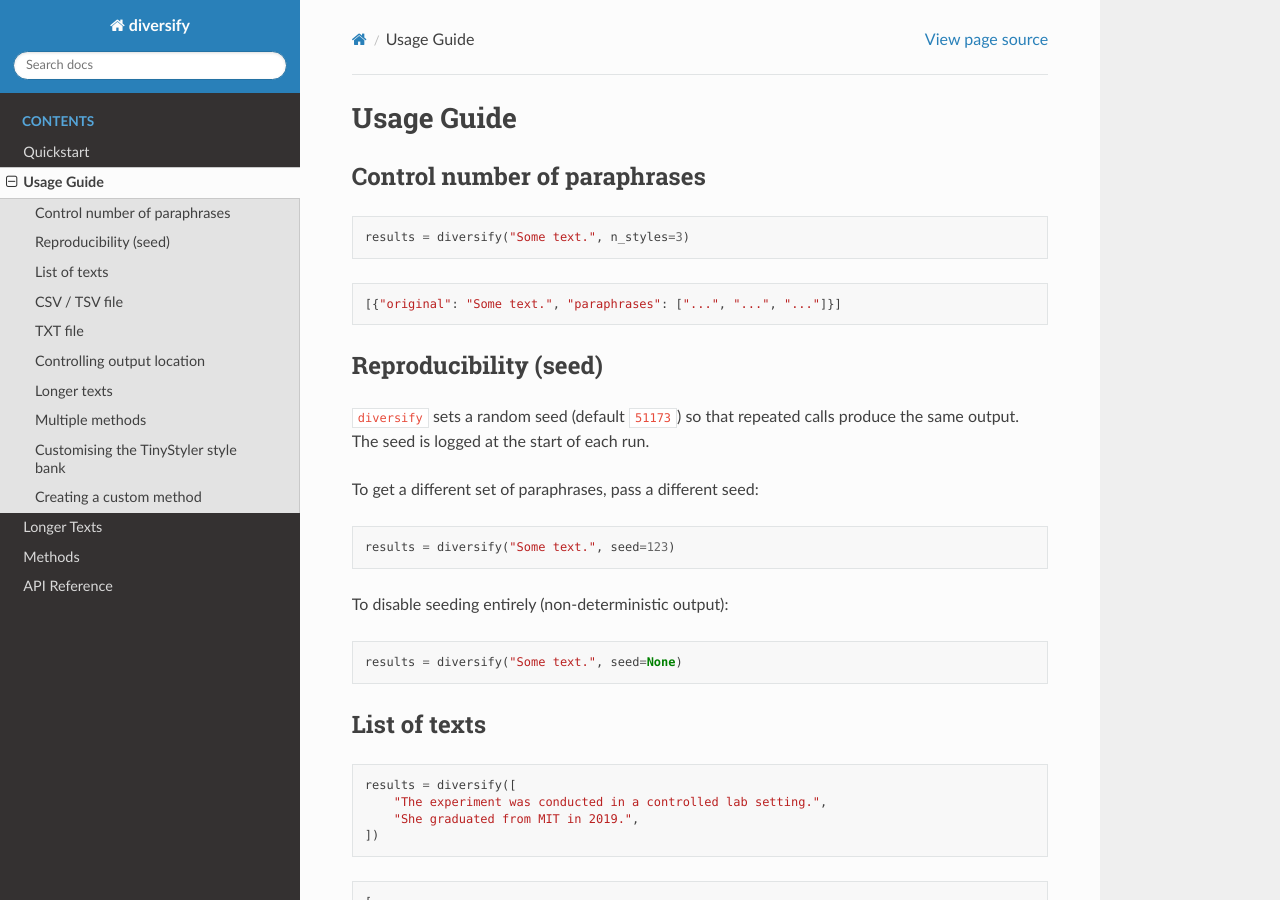
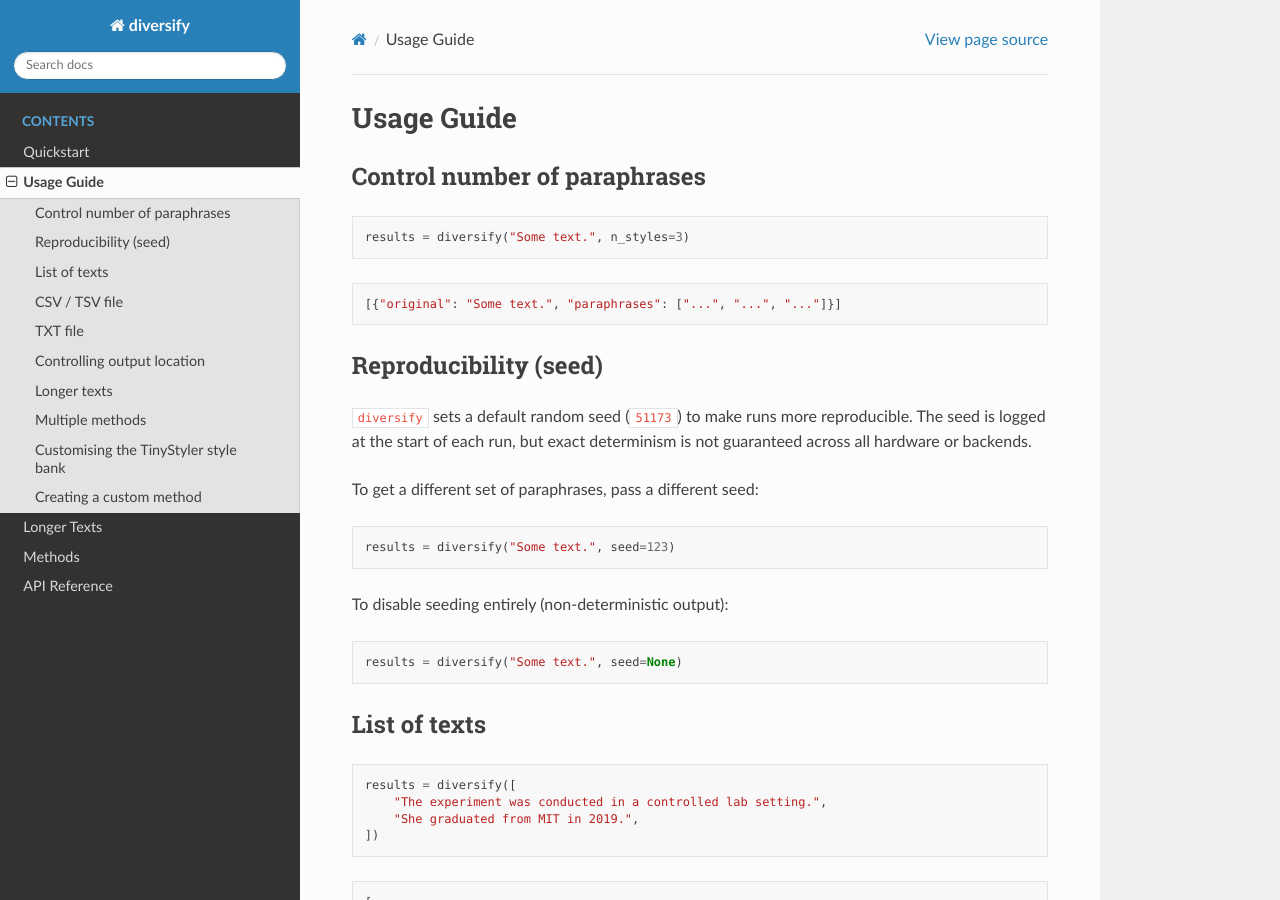
Before and after one commit to AnnaWegmann/diversify_text, a Sphinx documentation site: the page built from docs/usage.rst, in a window 1280 px wide and 900 px high. Built offline with Sphinx 7.4.7 and the Read the Docs theme 3.1.0, drawn with Linux system fonts in a browser that asks for light colours.

Commit message:
Update docs/usage.rst
Co-authored-by: Copilot <175728472+Copilot@users.noreply.github.com>

```diff
--- a/docs/usage.rst
+++ b/docs/usage.rst
@@ -15,8 +15,9 @@ Control number of paraphrases
 Reproducibility (seed)
 ----------------------
 
-``diversify`` sets a random seed (default ``51173``) so that repeated calls
-produce the same output. The seed is logged at the start of each run.
+``diversify`` sets a default random seed (``51173``) to make runs more
+reproducible. The seed is logged at the start of each run, but exact
+determinism is not guaranteed across all hardware or backends.
 
 To get a different set of paraphrases, pass a different seed:
 
```
